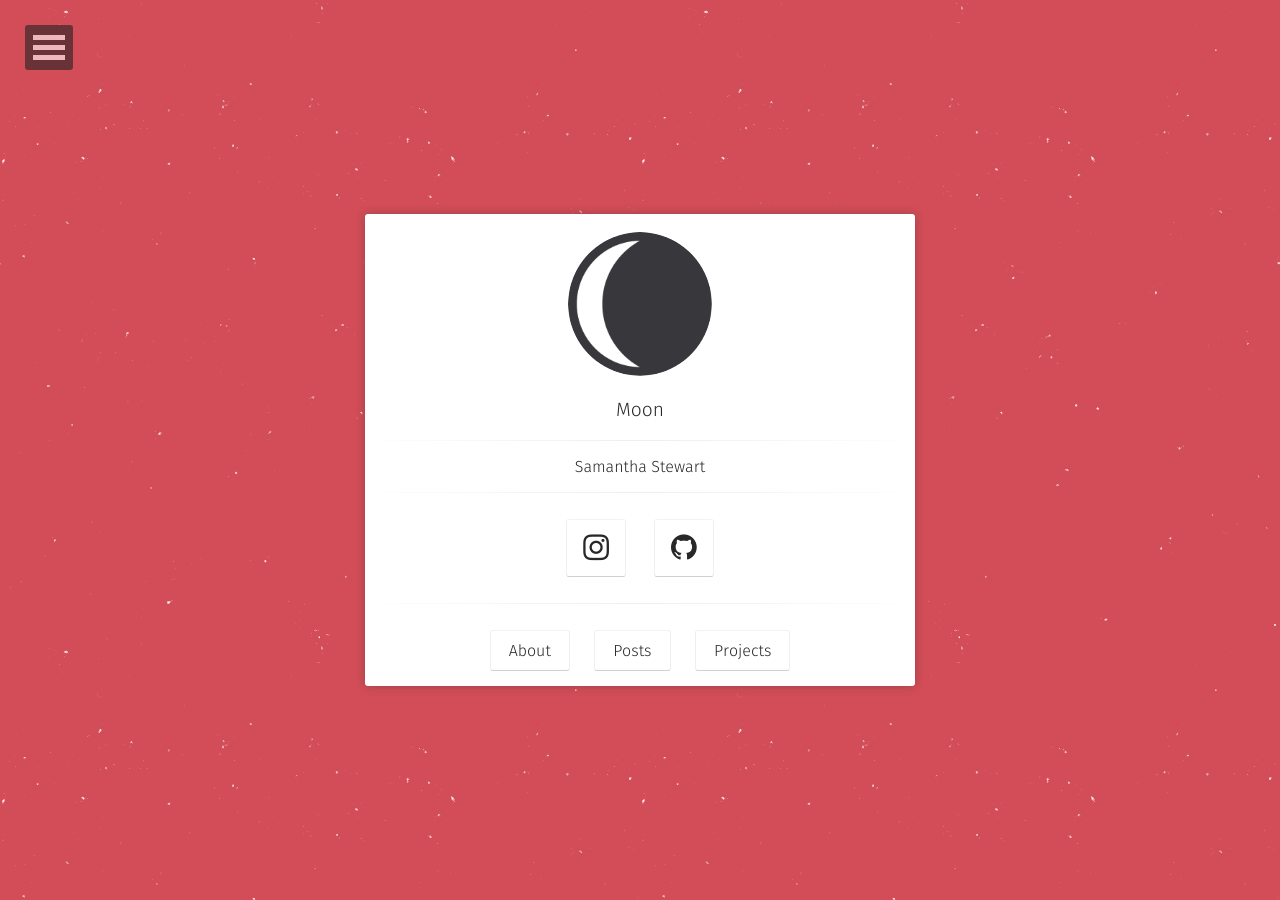
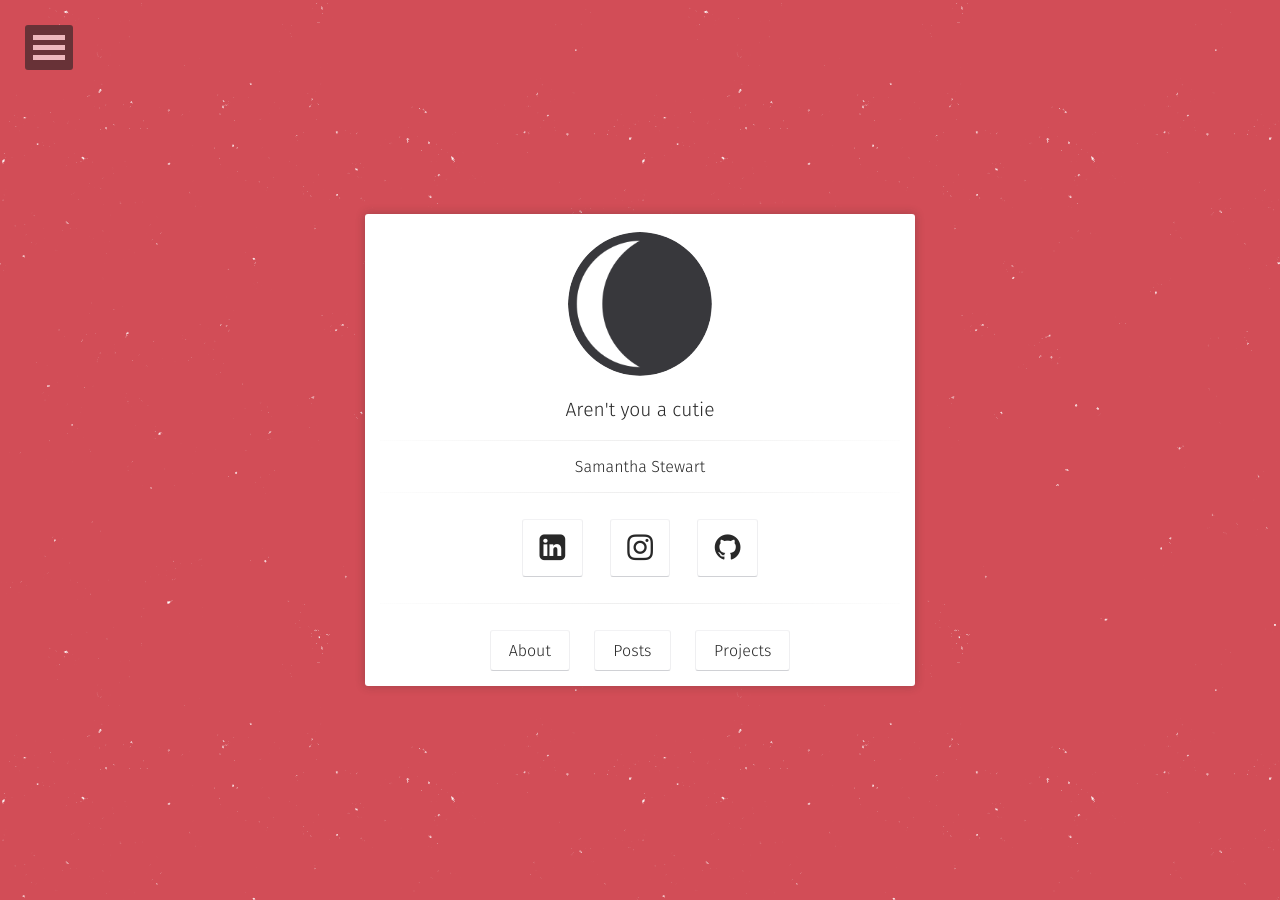
Before and after one commit to sammie-anie/portfolio, a Jekyll site: the page built from index.html, in a window 1280 px wide. Built offline with Jekyll 4.4.1, drawn with Linux system fonts in a browser that asks for light colours; some web fonts are replaced.

Commit message:
Update _config.yml

```diff
--- a/_config.yml
+++ b/_config.yml
@@ -1,7 +1,7 @@
 # Site
-title:              Moon
+title:              Aren't you a cutie
 bio:                'Samantha Stewart'
-description:        "3D Desiner / Stylist"
+description:        "3D Designer / Stylist"
 reading_time:       true
 words_per_minute:   200
 logo:               'assets/img/logo.png'
@@ -42,7 +42,7 @@ sass:
 #facebook:           username
 github-url:         sammie-anie
 #stackoverflow:     123456/username   from a "http://stackoverflow.com/users/123456/username" link
-#linkedin:          username
+linkedin:          samanthaastewart
 #xing:              username
 instagram:          samantha.annastasia
 #lastfm:            username
```
